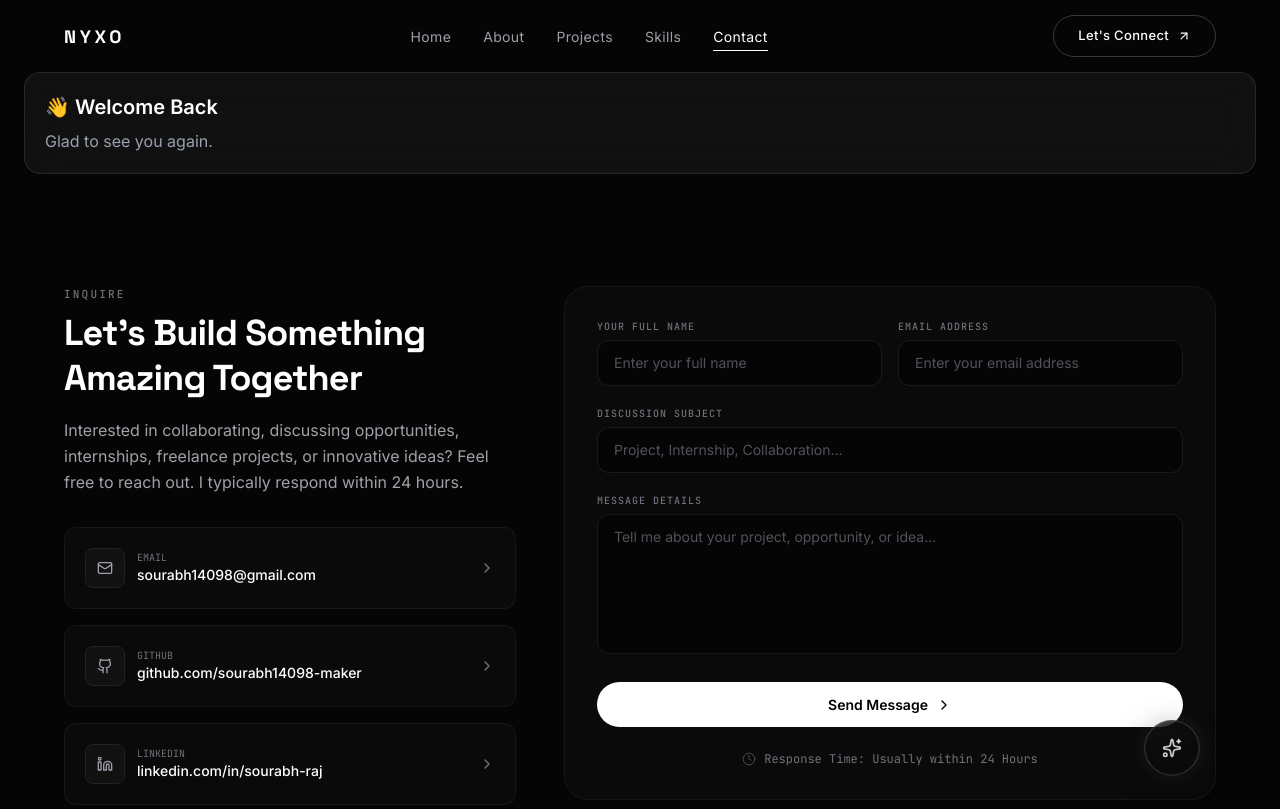
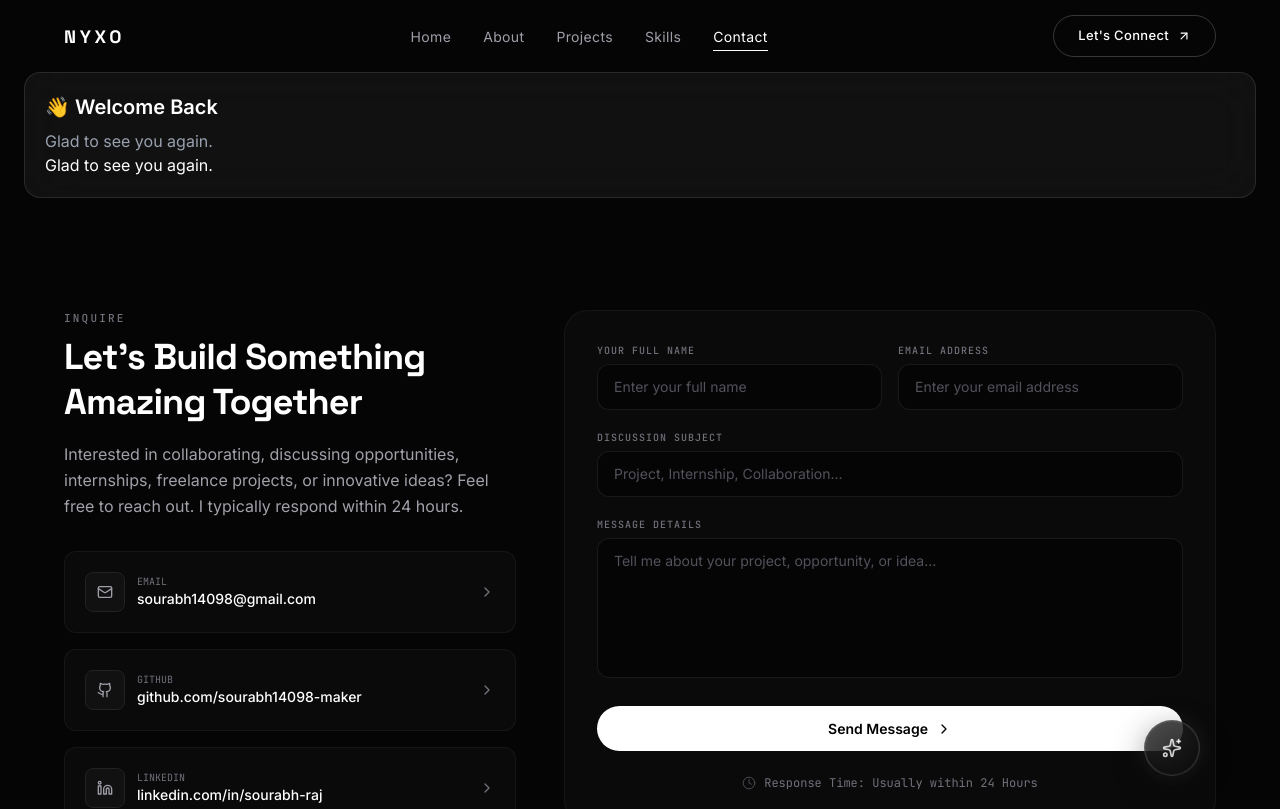
Before and after one commit to sourabh14098-maker/my-portfolio, a React (Vite) app: page /contact in a window 1280 px wide. Shown: the top 809 px of the page. Built offline with nearby package versions, Linux system fonts and the light colour scheme.

Commit message:
working on same thing for more

```diff
--- a/src/components/MemoryBanner.tsx
+++ b/src/components/MemoryBanner.tsx
@@ -1,3 +1,4 @@
+import { useEffect, useState } from "react";
 import { motion, AnimatePresence } from "motion/react";
 import { usePortfolioMemory } from "../hooks/usePortfolioMemory";
 import { Link } from "react-router-dom";
@@ -5,9 +6,19 @@ import { Link } from "react-router-dom";
 export default function MemoryBanner() {
     const memory = usePortfolioMemory();
 
+    const [visible, setVisible] = useState(true);
+
+    useEffect(() => {
+        const timer = setTimeout(() => {
+            setVisible(false);
+        }, 5000);
+
+        return () => clearTimeout(timer);
+    }, []);
+
     console.log(memory);
 
-    if (!memory) return null;
+    if (!memory || !visible) return null;
 
     let title = "";
     let subtitle = "";
@@ -33,7 +44,10 @@ export default function MemoryBanner() {
         <AnimatePresence>
             <motion.div
                 initial={{ opacity: 0, y: -30 }}
-                animate={{ opacity: 1, y: 0 }}
+                animate={{
+                    opacity: visible ? 1 : 0,
+                    y: visible ? 0 : -20,
+                }}
                 exit={{ opacity: 0 }}
                 transition={{ duration: 0.6 }}
                 className="mb-8 rounded-2xl border border-white/10 bg-white/5 backdrop-blur-xl p-5"
@@ -54,6 +68,7 @@ export default function MemoryBanner() {
                         {subtitle}
                     </p>
                 )}
+                {subtitle}
 
             </motion.div>
         </AnimatePresence>
```
